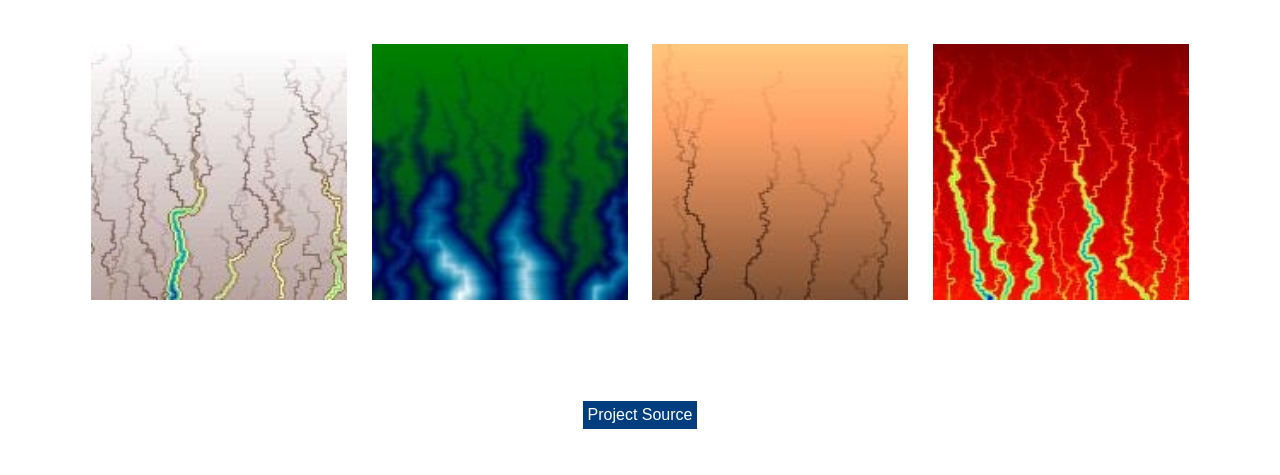
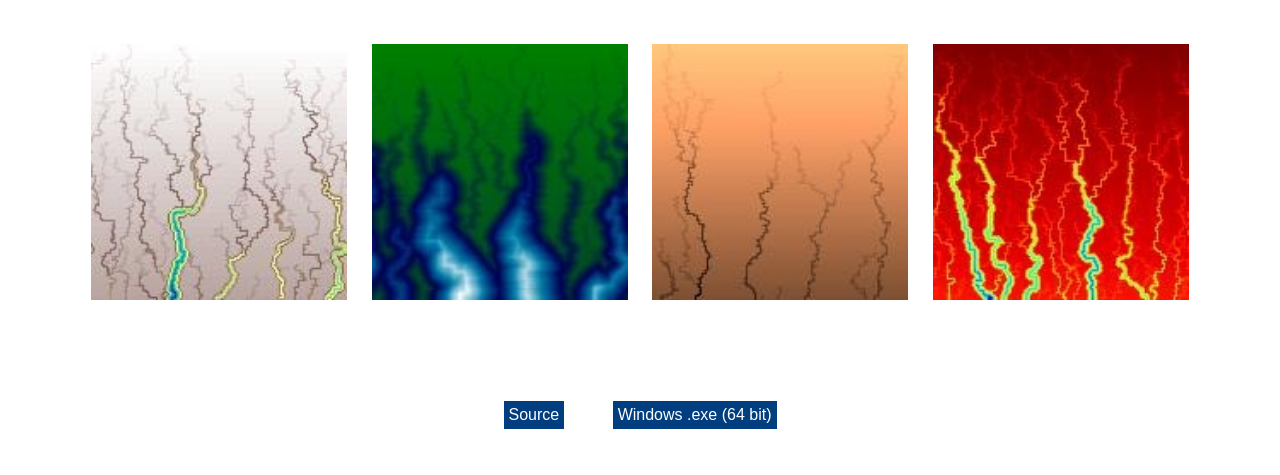
Before and after one commit to CruorVolt/CruorVolt.github.io, a plain HTML site: page frames/rivers.html in a window 1280 px wide. Drawn offline with Linux system fonts and the light colour scheme.

Commit message:
fixed links

```diff
--- a/frames/rivers.html
+++ b/frames/rivers.html
@@ -20,7 +20,8 @@ networks," Phys. Rev. Lett., vol. 71, pp. 1470-1473, Aug 1993.
 
 <div style='text-align:center;'>
 
-<a class="block" href="https://github.com/CruorVolt/room303">Project Source</a>
+<a class="block" href="http://sites.google.com/site/brutenorhuman/RiverNetworks_src.zip?attredirects=0&d=1">Source</a>
+<a class="block" href="https://docs.google.com/file/d/0Byb7FYipnlUgaUgxT3c4V0Vsdk0/edit?usp=sharing">Windows .exe (64 bit)</a>
 <br><br>
 Python source code requires numpy and matplotlib libraries.
 
```
